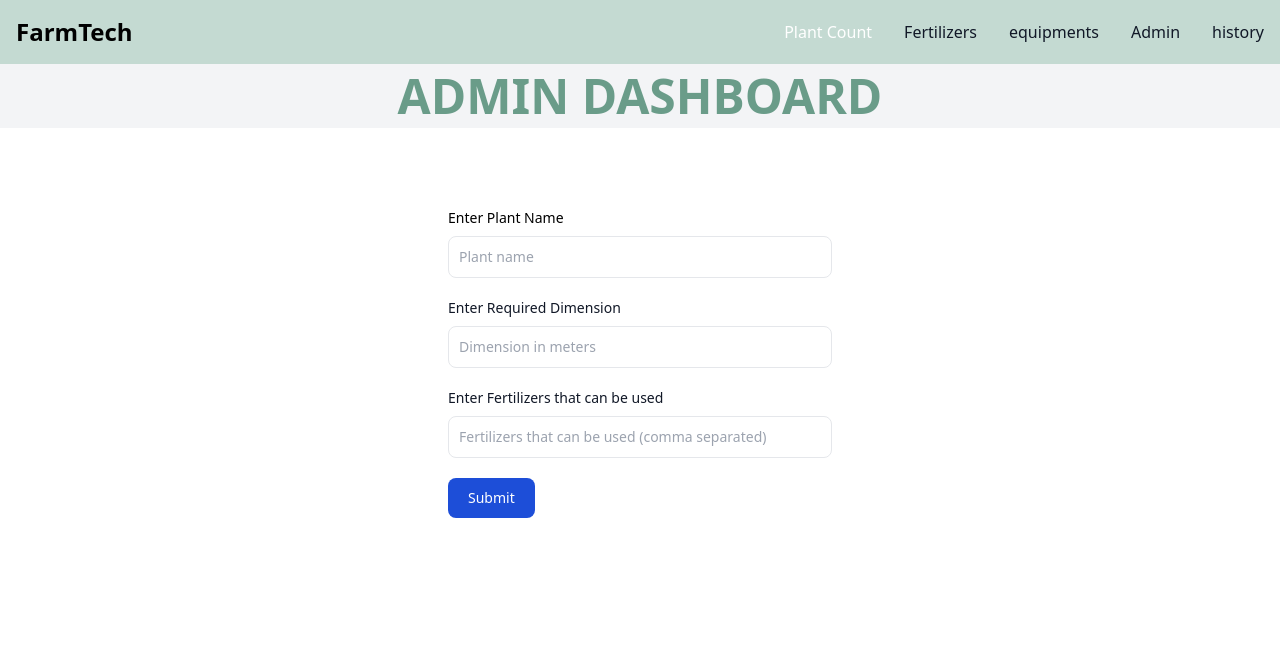
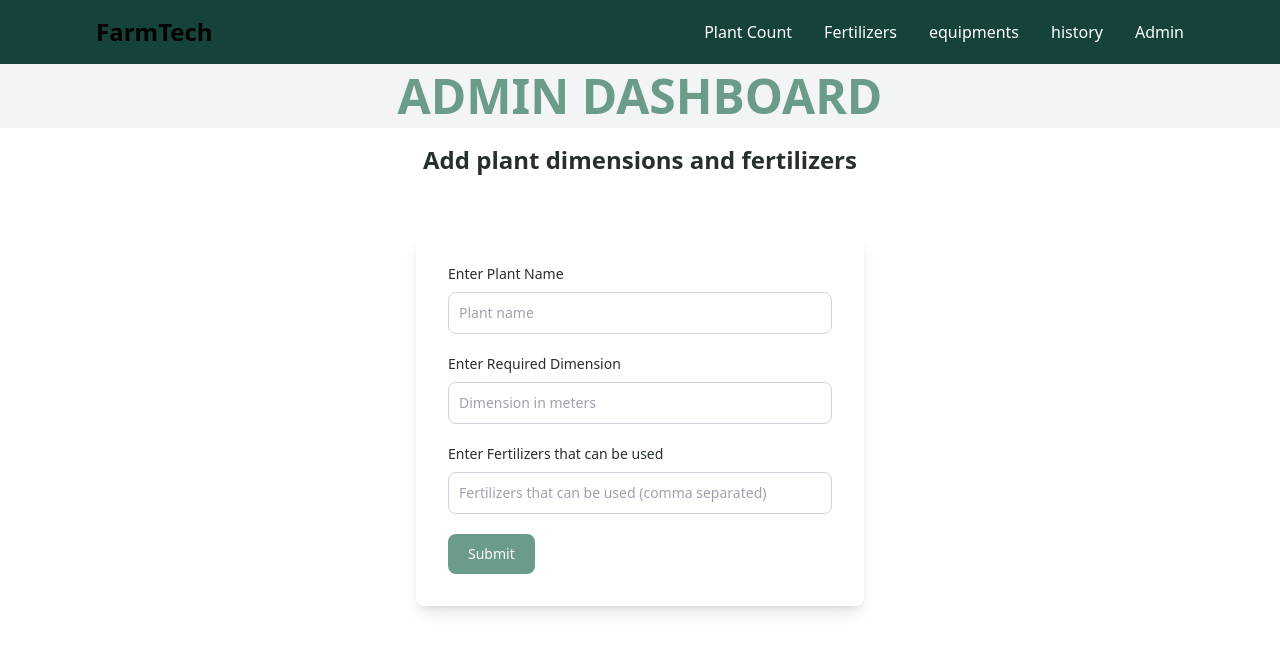
Before and after one commit to SLIIT-Group-projects/SLIIT-Y3S1-SPM, a React (Vite) app in the folder frontend/: page /admin/addDimentions in a window 1280 px wide. Shown: the top 652 px of the page. Built offline with nearby package versions, Linux system fonts and the light colour scheme.

Commit message:
images and styles

```diff
--- a/frontend/src/components/shared/PlantNavBar.jsx
+++ b/frontend/src/components/shared/PlantNavBar.jsx
@@ -1,8 +1,8 @@
 function PlantNavBar() {
   return (
     <>
-      <nav className="border-gray-200 bg-[#C4DAD2]">
-        <div className="max-w-screen-xl flex flex-wrap items-center justify-between mx-auto p-4">
+      <nav className="border-gray-200 bg-[#16423C] ">
+        <div className="max-w-screen-xl flex flex-wrap items-center justify-between mx-20 p-4">
           <a
             href="/"
             className="flex items-center space-x-3 rtl:space-x-reverse"
@@ -37,11 +37,11 @@ function PlantNavBar() {
           </button>
           <div className="hidden w-full md:block md:w-auto" id="navbar-default">
             <ul className="font-medium flex flex-col p-4 md:p-0 mt-4 border rounded-lg md:flex-row md:space-x-8 rtl:space-x-reverse md:mt-0 md:border-0">
+
               <li>
                 <a
                   href="/PlantCount"
-                  className="block py-2 px-3 text-white rounded md:bg-transparent md:p-0 dark:text-white md:dark:text-blue-500"
-                  aria-current="page"
+                  className="block py-2 px-3 text-white md:dark:hover:text-green-600  rounded md:hover:bg-transparent md:border-0 md:p-0  md:dark:hover:bg-transparent"
                 >
                   Plant Count
                 </a>
@@ -49,7 +49,7 @@ function PlantNavBar() {
               <li>
                 <a
                   href="#"
-                  className="block py-2 px-3 text-gray-900 rounded hover:bg-gray-100 md:hover:bg-transparent md:border-0 md:hover:text-blue-700 md:p-0 dark:text-white md:dark:hover:text-blue-500 dark:hover:bg-gray-700 dark:hover:text-white md:dark:hover:bg-transparent"
+                  className="block py-2 px-3 text-white md:dark:hover:text-green-600 md:hover:bg-transparent md:border-0  md:p-0 dark:text-white  dark:hover:bg-gray-700 dark:hover:text-white md:dark:hover:bg-transparent"
                 >
                   Fertilizers
                 </a>
@@ -57,25 +57,26 @@ function PlantNavBar() {
               <li>
                 <a
                   href="#"
-                  className="block py-2 px-3 text-gray-900 rounded hover:bg-gray-100 md:hover:bg-transparent md:border-0 md:hover:text-blue-700 md:p-0 dark:text-white md:dark:hover:text-blue-500 dark:hover:bg-gray-700 dark:hover:text-white md:dark:hover:bg-transparent"
+                  className="block py-2 px-3text-white text-white md:dark:hover:text-green-600 md:hover:bg-transparent md:border-0  md:p-0 dark:text-white   dark:hover:text-white md:dark:hover:bg-transparent"
                 >
                   equipments
+                </a>
+              </li>
+
+              <li>
+                <a
+                  href="/HistoryPlantCount"
+                  className="block py-2 px-3 text-white md:dark:hover:text-green-600 md:hover:bg-transparent md:border-0  md:p-0 dark:text-white  dark:hover:bg-gray-700 dark:hover:text-white md:dark:hover:bg-transparent"
+                >
+                  history
                 </a>
               </li>
               <li>
                 <a
                   href="/admin/addDimentions"
-                  className="block py-2 px-3 text-gray-900 rounded hover:bg-gray-100 md:hover:bg-transparent md:border-0 md:hover:text-blue-700 md:p-0 dark:text-white md:dark:hover:text-blue-500 dark:hover:bg-gray-700 dark:hover:text-white md:dark:hover:bg-transparent"
+                  className="block py-2 px-3 text-white md:dark:hover:text-green-600 md:hover:bg-transparent md:border-0  md:p-0 dark:text-white  dark:hover:bg-gray-700 dark:hover:text-white md:dark:hover:bg-transparent"
                 >
                   Admin
-                </a>
-              </li>
-              <li>
-                <a
-                  href="/HistoryPlantCount"
-                  className="block py-2 px-3 text-gray-900 rounded hover:bg-gray-100 md:hover:bg-transparent md:border-0 md:hover:text-blue-700 md:p-0 dark:text-white md:dark:hover:text-blue-500 dark:hover:bg-gray-700 dark:hover:text-white md:dark:hover:bg-transparent"
-                >
-                  history
                 </a>
               </li>
             </ul>
--- a/frontend/src/components/ui/AddDimentions.jsx
+++ b/frontend/src/components/ui/AddDimentions.jsx
@@ -11,10 +11,9 @@ function AddDimensions() {
   const [errorMessage, setErrorMessage] = useState("");
 
   const handleSubmit = (e) => {
-    e.preventDefault(); // Fix typo
+    e.preventDefault();
 
-    // Assuming fertilizers are input as a comma-separated string
-    const fertilizersArray = fertilizers.split(",").map(f => f.trim());
+    const fertilizersArray = fertilizers.split(",").map((f) => f.trim());
 
     const newPlant = {
       plantName,
@@ -25,30 +24,35 @@ function AddDimensions() {
     axios.post("http://localhost:3000/plant/add", newPlant)
       .then((res) => {
         setSuccessMessage("New plant dimensions added successfully.");
-        setErrorMessage(""); // Clear error message if successful
+        setErrorMessage("");
       })
       .catch((err) => {
         setErrorMessage("Error creating new plant log: " + err.message);
-        setSuccessMessage(""); // Clear success message if error occurs
+        setSuccessMessage("");
       });
   };
 
   return (
     <div className="">
       <PlantNavBar />
-      <AdminHeader/>
-      <div className="my-20 mx-20">
+      <AdminHeader />
+      <div className="flex justify-center items-center h-16">
+        <div className="text-[#27302d] text-2xl font-bold">
+          Add plant dimensions and fertilizers
+        </div>
+      </div>
+      <div className="my-10 mx-20">
         {/* Form Start */}
         <div>
-          <form onSubmit={handleSubmit} className="max-w-sm mx-auto">
+          <form onSubmit={handleSubmit} className="max-w-md mx-auto bg-white p-8 shadow-lg rounded-lg">
             <div className="mb-5">
-              <label htmlFor="plantName" className="block mb-2 text-sm font-medium">
+              <label htmlFor="plantName" className="block mb-2 text-sm font-medium text-[#27302d]">
                 Enter Plant Name
               </label>
               <input
                 type="text"
                 id="plantName"
-                className="border text-gray-900 text-sm rounded-lg block w-full p-2.5"
+                className="border border-gray-300 text-gray-900 text-sm rounded-lg block w-full p-2.5 focus:outline-none focus:ring-2 focus:ring-[#6A9C89]"
                 placeholder="Plant name"
                 value={plantName}
                 onChange={(e) => setPlantName(e.target.value)}
@@ -57,16 +61,13 @@ function AddDimensions() {
             </div>
 
             <div className="mb-5">
-              <label
-                htmlFor="requiredDimension"
-                className="block mb-2 text-sm font-medium text-gray-900"
-              >
+              <label htmlFor="requiredDimension" className="block mb-2 text-sm font-medium text-[#27302d]">
                 Enter Required Dimension
               </label>
               <input
                 type="text"
                 id="requiredDimension"
-                className="border text-gray-900 text-sm rounded-lg block w-full p-2.5"
+                className="border border-gray-300 text-gray-900 text-sm rounded-lg block w-full p-2.5 focus:outline-none focus:ring-2 focus:ring-[#6A9C89]"
                 placeholder="Dimension in meters"
                 value={requiredDimension}
                 onChange={(e) => setRequiredDimension(e.target.value)}
@@ -75,16 +76,13 @@ function AddDimensions() {
             </div>
 
             <div className="mb-5">
-              <label
-                htmlFor="fertilizers"
-                className="block mb-2 text-sm font-medium text-gray-900"
-              >
+              <label htmlFor="fertilizers" className="block mb-2 text-sm font-medium text-[#27302d]">
                 Enter Fertilizers that can be used
               </label>
               <input
                 type="text"
                 id="fertilizers"
-                className="border text-gray-900 text-sm rounded-lg block w-full p-2.5"
+                className="border border-gray-300 text-gray-900 text-sm rounded-lg block w-full p-2.5 focus:outline-none focus:ring-2 focus:ring-[#6A9C89]"
                 placeholder="Fertilizers that can be used (comma separated)"
                 value={fertilizers}
                 onChange={(e) => setFertilizers(e.target.value)}
@@ -94,7 +92,7 @@ function AddDimensions() {
 
             <button
               type="submit"
-              className="text-white bg-blue-700 hover:bg-blue-800 focus:ring-4 focus:outline-none focus:ring-blue-300 font-medium rounded-lg text-sm w-full sm:w-auto px-5 py-2.5 text-center dark:bg-blue-600 dark:hover:bg-blue-700 dark:focus:ring-blue-800"
+              className="text-white bg-[#6A9C89] hover:bg-green-800 focus:ring-4 focus:outline-none font-medium rounded-lg text-sm w-full sm:w-auto px-5 py-2.5 text-center transition-colors duration-300"
             >
               Submit
             </button>
--- a/frontend/src/components/ui/PlantCount.jsx
+++ b/frontend/src/components/ui/PlantCount.jsx
@@ -110,13 +110,14 @@ function PlantCount() {
           CALCULATE PLANT COUNT
         </div>
       </div>
+
       <div className="flex justify-between ">
         {/* Form Start */}
         <div>
           <form onSubmit={calculateArea} className="w-full mx-auto ml-20">
             <div className="mb-5">
               <label htmlFor="width" className="block mb-2 text-sm font-medium">
-                Enter the width
+                Enter the width (m)
               </label>
               <input
                 type="text"
@@ -131,7 +132,7 @@ function PlantCount() {
 
             <div className="mb-5">
               <label htmlFor="length" className="block mb-2 text-sm font-medium text-gray-900">
-                Enter the length
+                Enter the length (m)
               </label>
               <input
                 type="text"
@@ -165,7 +166,7 @@ function PlantCount() {
 
             <button
               type="submit"
-              className="text-white bg-[#6A9C89] hover:[#C4DAD2] focus:ring-4 focus:outline-none font-medium rounded-lg text-sm w-full sm:w-auto px-5 py-2.5 text-center"
+              className="text-white bg-[#6A9C89] hover:bg-green-800 focus:ring-4 focus:outline-none font-medium rounded-lg text-sm w-full sm:w-auto px-5 py-2.5 text-center"
             >
               Submit
             </button>
@@ -184,7 +185,7 @@ function PlantCount() {
 
           {/* Save to history button */}
           <button
-            className="text-white bg-blue-600 hover:bg-blue-700 focus:ring-4 focus:outline-none font-medium rounded-lg text-sm w-full sm:w-auto px-5 py-2.5 mt-5 ml-20"
+            className="text-white bg-[#6A9C89] hover:bg-green-800 focus:ring-4 focus:outline-none font-medium rounded-lg text-sm w-full sm:w-auto px-5 py-2.5 mt-5 ml-20"
             onClick={saveToHistory}
           >
             Save to History
```
Also changed, not shown: frontend/src/components/ui/HistoryPlantCount.jsx (+56 -8 lines), frontend/src/assets/draw2.png, frontend/src/assets/draw3.png.
